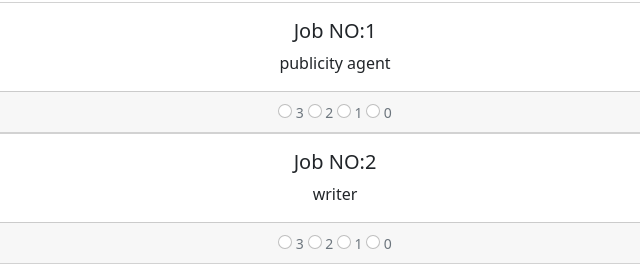
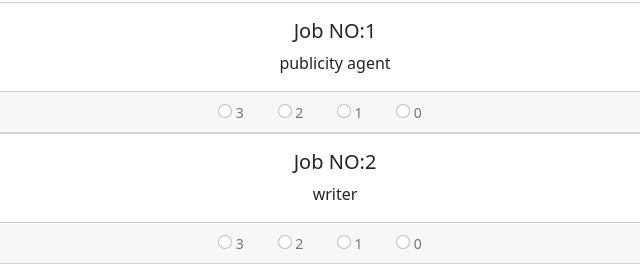
Before and after one commit to sahal-ok/PieFv2, a plain HTML site: page index.html in a window 1280 px wide. Shown: the part 152-423 px from the top of the page, 305-945 px from the left. Drawn offline with nearby package versions, Linux system fonts and the light colour scheme.

Commit message:
margin right of radio buttion

```diff
--- a/index.html
+++ b/index.html
@@ -53,22 +53,22 @@
                   <p class="card-text"><span id="firstJob">publicity agent</span></p>
                 </div>
 
-                <div class="card-footer">
+                <div class="card-footer" >
                   <small class="text-muted">
                       <input class="form-check-input" value="3" type="radio" name="flexRadioDefault1" id="flexRadioDefault1" >
-                      <label class="form-check-label" for="flexRadioDefault1">
+                      <label  style="margin-right:30px;" class="form-check-label" for="flexRadioDefault1">
                         3
                       </label >
                       <input class="form-check-input" value="2" type="radio" name="flexRadioDefault1" id="flexRadioDefault1">
-                      <label class="form-check-label" for="flexRadioDefault1">
+                      <label style="margin-right:30px;"class="form-check-label" for="flexRadioDefault1">
                         2
                       </label>
                       <input class="form-check-input" value="1" type="radio" name="flexRadioDefault1" id="flexRadioDefault1">
-                      <label class="form-check-label" for="flexRadioDefault1">
+                      <label style="margin-right:30px;"class="form-check-label" for="flexRadioDefault1">
                         1
                       </label>
                       <input class="form-check-input" value="0" type="radio" name="flexRadioDefault1" id="flexRadioDefault1">
-                      <label class="form-check-label" for="flexRadioDefault1">
+                      <label style="margin-right:30px;"class="form-check-label" for="flexRadioDefault1">
                         0
                       </label>
 
@@ -86,19 +86,19 @@
                 <div class="card-footer">
                   <small class="text-muted">
                       <input class="form-check-input" value="3" type="radio" name="flexRadioDefault2" id="flexRadioDefault2" >
-                      <label class="form-check-label" for="flexRadioDefault2">
+                      <label class="form-check-label" for="flexRadioDefault2"style="margin-right:30px;">
                         3
                       </label >
                       <input class="form-check-input" value="2" type="radio" name="flexRadioDefault2" id="flexRadioDefault2">
-                      <label class="form-check-label" for="flexRadioDefault2">
+                      <label class="form-check-label" for="flexRadioDefault2"style="margin-right:30px;">
                         2
                       </label>
                       <input class="form-check-input" value="1" type="radio" name="flexRadioDefault2" id="flexRadioDefault2">
-                      <label class="form-check-label" for="flexRadioDefault2">
+                      <label class="form-check-label" for="flexRadioDefault2"style="margin-right:30px;">
                         1
                       </label>
                       <input class="form-check-input" value="0" type="radio" name="flexRadioDefault2" id="flexRadioDefault2">
-                      <label class="form-check-label" for="flexRadioDefault2">
+                      <label class="form-check-label" for="flexRadioDefault2"style="margin-right:30px;">
                         0
                       </label>
                   </small>
--- a/index.js
+++ b/index.js
@@ -355,8 +355,8 @@ nextbtn.addEventListener('click',function(){
                      const indux = sumList.indexOf(max)
 
                      //innerhtml
-                     intersteddiscription.innerHTML=instrstedArea[1].are
-                     interstedHead.innerHTML=instrstedArea[2].discription
+                     intersteddiscription.innerHTML=instrstedArea[indux].are
+                     interstedHead.innerHTML=instrstedArea[indux].discription
                      }
 
 })
```
